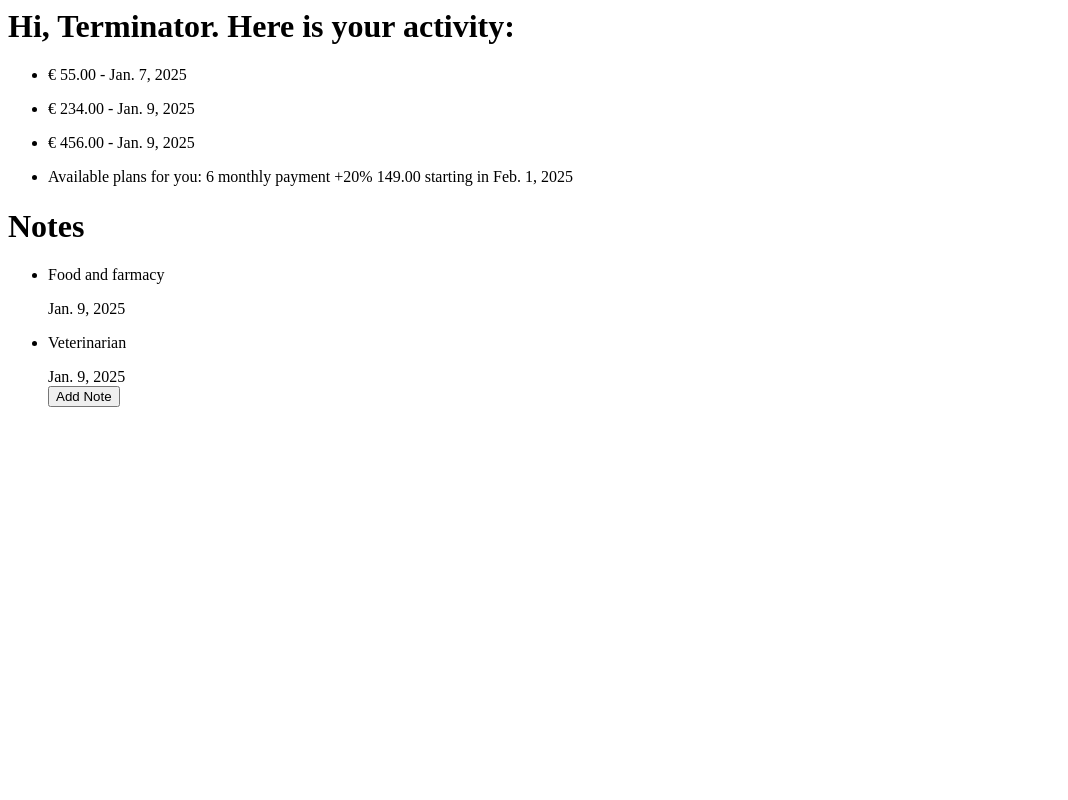
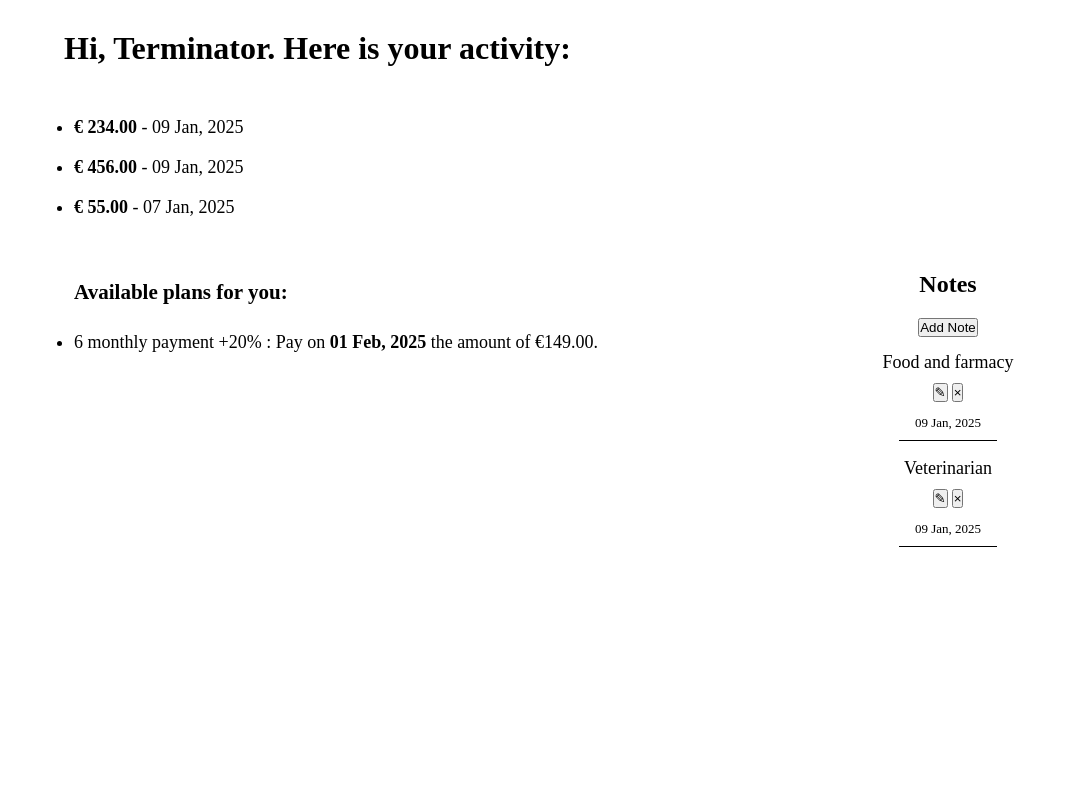
Before and after one commit to mariaciceri/test-db, a Django app: page / in a window 1280 px wide. Shown: the whole page, without its empty margins (0-1068 px from the left). Run offline with Django 4.2, Linux system fonts and the light colour scheme; data comes from the database, SQL or seed files in the repository.

Commit message:
Add delete and edit notes

```diff
--- a/collections_app/models.py
+++ b/collections_app/models.py
@@ -17,7 +17,7 @@ class CustomerTransaction(models.Model):
 class CollectorNote(models.Model):
     customer = models.ForeignKey(Customer, on_delete=models.CASCADE, related_name='notes')
     note = models.CharField(max_length=255)
-    created_at = models.DateField(auto_now_add=True)
+    created_at = models.DateTimeField(auto_now_add=True)
 
     def __str__(self):
         return f'{self.customer} - {self.note}'
--- a/collections_app/templates/collections/index.html
+++ b/collections_app/templates/collections/index.html
@@ -1,61 +1,96 @@
 {% load static %}
 
+<!DOCTYPE html>
+<html class="h-100" lang="en">
+
+<head>
+    <meta name="viewport" content="width=device-width, initial-scale=1.0">
+    <title>Customer Activity</title>
     <link rel="stylesheet" href="{% static 'css/style.css' %}">
+</head>
 
+<body>
+    <div class="transactions-and-plans">
         <h1>Hi, {{ customer.name }}. Here is your activity:</h1>
-<div>
+        <div class="transactions">
             <ul>
                 {% for transaction in transactions %}
                 <li>
                     <div>
-                <p>€ {{ transaction.transaction_amount }} -
-                    <span>{{ transaction.transaction_date }}</span>
+                        <p><strong>€ {{ transaction.transaction_amount }}</strong> -
+                            <span>{{ transaction.transaction_date|date:"d M, Y" }}</span>
                         </p>
                     </div>
                 </li>
                 {% endfor %}
             </ul>
         </div>
-<div>
+        <div class="plans">
             <ul>
+                <h3>Available plans for you:</h3>
                 {% for plan in plans %}
                 <li>
                     <div>
-                <p>Available plans for you: {{ plan.payment_plan }}
-                    <span>{{ plan.payment_amount }} starting in
-                        {{ plan.payment_date }}</span>
-                </p>
+                        <p>{{ plan.payment_plan}} : Pay on <strong>{{ plan.payment_date|date:"d M, Y" }}</strong> the
+                            amount of
+                            €{{ plan.payment_amount }}.</p>
                     </div>
                 </li>
                 {% endfor %}
             </ul>
         </div>
+    </div>
+    <div class="notes">
+        <div class="centralized-notes">
+            <h2>Notes</h2>
             <div>
-    <h1>Notes</h1>
-    <ul>
+                <button class="add-note">Add Note</button>
+            </div>
+            <ul class="list-item">
                 {% for note in notes %}
-        <li>
+                <li id="note-{{ note.id }}">
+                    <div class="note">
                         <div>
                             <p>{{ note.note }}</p>
-                <span>{{ note.created_at }}</span>
+                            <button class="edit-note" data-note_id="{{ note.id }}">
+                                &#9998;
+                            </button>
+                            <button class="delete-note" data-note_id="{{ note.id }}">
+                                &times;
+                            </button>
+                        </div>
+                        <span>
+                            {{ note.created_at|date:"d M, Y" }}
+                        </span>
+                        <hr>
                     </div>
                 </li>
                 {% endfor %}
-        <div>
-            <button class="add-note">Add Note</button>
-        </div>
             </ul>
         </div>
         <aside>
             <div class="popup hidden">
                 <button class="close-popup">X</button>
-        <form method="POST">
+                <form method="POST" id="note-form">
                     {% csrf_token %}
-            <textarea name="note" id="note" cols="30" rows="10" placeholder="Write your note here!"></textarea>
-            <button class="submit-note">Submit</button>
+                    <textarea name="note" id="note" cols="30" rows="10" placeholder="Write your note here!"
+                        maxlength="255" required></textarea>
+                    <button class="submit-note">Save</button>
                 </form>
             </div>
         </aside>
+        <aside>
+            {% if messages %}
+            {% for message in messages %}
+            <p class="alert">{{ message }} <span class="confirm">Ok</span></p>
+            {% endfor %}
+            {% endif %}
+        </aside>
+    </div>
 
     <script src="https://code.jquery.com/jquery-3.6.0.min.js"></script>
     <script src="{% static 'js/notes.js' %}"></script>
+
+</body>
+
+</html>
--- a/collections_app/urls.py
+++ b/collections_app/urls.py
@@ -3,4 +3,6 @@ from django.urls import path
 
 urlpatterns = [
     path('', views.customer_view, name='customer_view'),
+    path('delete_note/<int:note_id>', views.delete_note, name='delete_note'),
+    path('edit_note/<int:note_id>', views.edit_note, name='edit_note'),
 ]
--- a/collections_app/views.py
+++ b/collections_app/views.py
@@ -1,34 +1,30 @@
-from django.shortcuts import render, redirect
+from django.shortcuts import render, redirect, get_object_or_404
 from django.contrib import messages
+from django.http import JsonResponse
 from .models import Customer, CustomerTransaction, CollectorNote, PaymentPlan
 from .forms import CollectorNoteForm
 
 def customer_view(request):
     customer = Customer.objects.first()
     transactions = (
-        CustomerTransaction.objects.all().order_by('transaction_date')
+        CustomerTransaction.objects.all().order_by('-transaction_date')
         )
-    notes = CollectorNote.objects.all().order_by('created_at')
+    notes = CollectorNote.objects.all().order_by('-created_at')
     plans = PaymentPlan.objects.all()
 
-    if request.method == "POST":
-        note_form = CollectorNoteForm(request.POST)
+    if request.method == "POST" :
+        note_form = CollectorNoteForm(data=request.POST)
         if note_form.is_valid():
+            print("testing")
             note = note_form.save(commit=False)
             note.customer = customer
             note.save()
-            messages.add_message(
-                request,
-                messages.SUCCESS,
-                'Note added successfully.'
-            )
+            # if request is ajax, return json response
+            if request.headers.get('x-requested-with') == 'XMLHttpRequest':
+                return JsonResponse({"status": "success"})
         else:
-            messages.add_message(
-                request,
-                messages.ERROR,
-                'Failed to add note.'
-            )
-        return redirect('customer_view')
+            if request.headers.get('x-requested-with') == 'XMLHttpRequest':
+                return JsonResponse({"status": "error", "message": "Failed to add note."})
 
     return render(
         request,
@@ -40,3 +36,29 @@ def customer_view(request):
             'plans': plans,
         },
     )
+
+def edit_note(request, note_id):
+    if request.method == "POST":
+        customer = Customer.objects.first()
+        note = get_object_or_404(CollectorNote, pk=note_id)
+        noteForm = CollectorNoteForm(request.POST, instance=note)
+
+        if noteForm.is_valid():
+            note = noteForm.save(commit=False)
+            note.customer = customer
+            note.save()
+
+            return JsonResponse({
+                "status": "success",
+                "updated_note": note.note,
+                "note_id": note.id
+            })
+
+        return JsonResponse({"status": "error", "message": "Failed to update note"})
+
+
+def delete_note(request, note_id):
+    if request.method == "POST":
+        note = get_object_or_404(CollectorNote, pk=note_id)
+        note.delete()
+        return JsonResponse({"status": "success"})
--- a/static/css/style.css
+++ b/static/css/style.css
@@ -1,10 +1,139 @@
+
+/* General Styles */
+* {
+    margin: 0;
+    padding: 0;
+}
+
+body {
+    display: flex;
+    justify-content: center;
+    align-items: center;
+    height: 100vh;
+    width: auto;
+}
+
+hr {
+    margin: 2px auto;
+    height: 1px;
+    border: 0;
+    background-color: black;
+    width: 75%;
+}
+
+h1 {
+    padding: 30px 0;
+    align-self: flex-start;
+}
+
+h2 {
+    padding: 20px 0;
+}
+
+h3 {
+    padding-bottom: 20px;
+}
+
+/* Information layout */
+.transactions-and-plans {
+    width: 45%;
+    height: 100%;
+    display: flex;
+    flex-direction: column;
+    padding: 0 20px;
+}
+
+.transactions {
+    font-size: large;
+    line-height: 40px;
+    padding: 10px;
+    margin-bottom: 30px;
+}
+
+.plans {
+    font-size: large;
+    line-height: 30px;
+    padding: 10px;
+}
+
+.notes {
+    width: 45%;
+    max-height: 80vh;
+    overflow-y: auto;
+    box-sizing: border-box;
+}
+
+.centralized-notes {
+    width: 100%;
+    display: flex;
+    align-items: center;
+    flex-direction: column;
+}
+
+/* fix note */
+.note {
+    word-break: break-all;
+    white-space: normal;
+    width: 100%;
+    text-align: center;
+    line-height: 30px;
+}
+
+.note p {
+    font-size: large;
+    padding-top: 10px;
+}
+
+.note span {
+    font-size: small;
+}
+
+.list-item {
+    list-style-type: none;
+}
+
+.alert {
+    display: block;
+}
+
+.confirm {
+    cursor: pointer;
+}
+
+/* Popup window */
+.popup {
+    position: fixed;
+    top: 50%;
+    left: 50%;
+    transform: translate(-50%, -50%);
+    background-color: white;
+    padding: 20px;
+    z-index: 1000;
+    border-radius: 5px;
+    box-shadow: 0 0 10px rgba(0, 0, 0, 0.5);
+}
+
 .hidden {
     display: none;
 }
 
 .show {
     display: block;
-    background-color: aqua;
-    width: 100px;
-    height: 100px;
 }
+
+.close-popup {
+    position: absolute;
+    top: 10px;
+    right: 10px;
+    cursor: pointer;
+}
+
+.submit-note {
+    margin-top: 10px;
+    padding: 5px 10px;
+    background-color: #007bff;
+    color: white;
+    border: none;
+    border-radius: 5px;
+    cursor: pointer;
+}
```
Also changed, not shown: static/js/notes.js (+62 -0 lines), collections_app/migrations/0002_alter_collectornote_created_at.py (added). Lines whose indentation alone changed are shown as unchanged.
